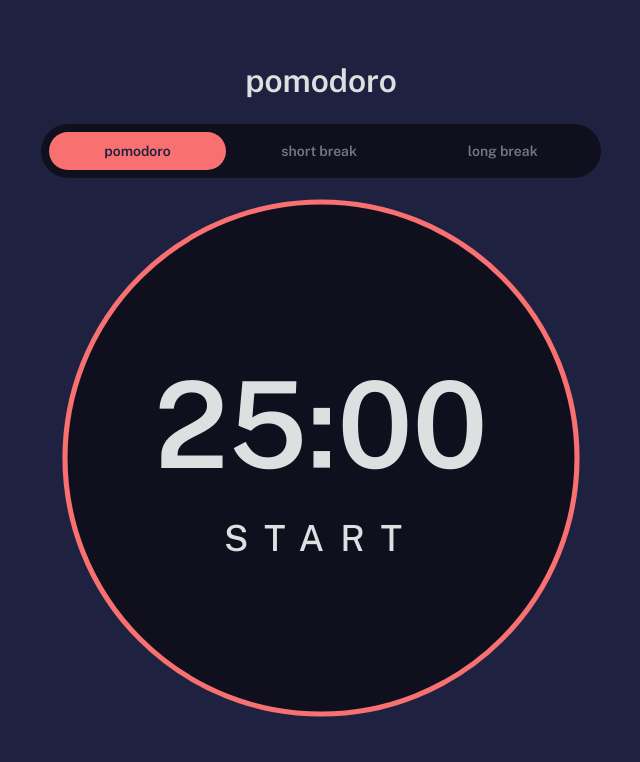
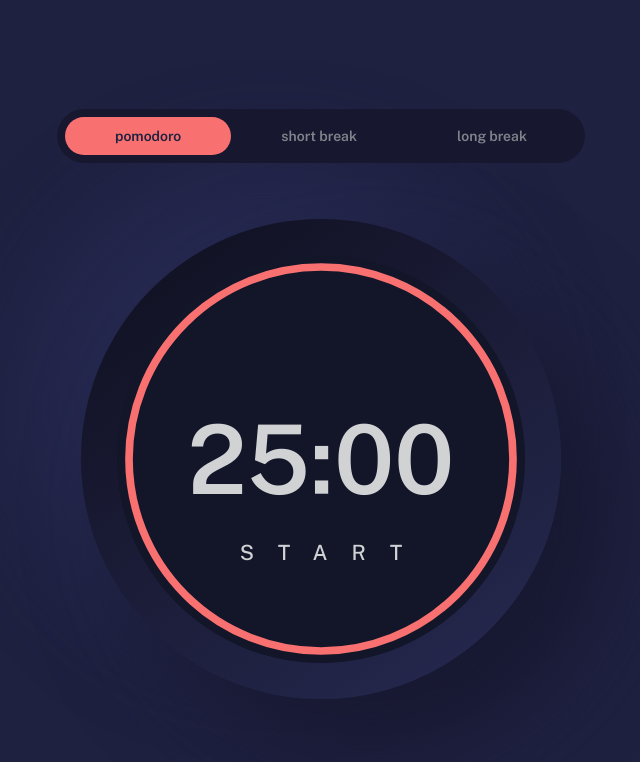
Before and after one commit to DaveBitter/pomodoro, a Next.js app: page / in a window 1280 px wide. Shown: the top 762 px of the page, without its empty margins (319-959 px from the left). Built offline with nearby package versions, Linux system fonts and the light colour scheme.

Commit message:
feat(timer): Add neumorphic design

```diff
--- a/pages/index.tsx
+++ b/pages/index.tsx
@@ -28,7 +28,6 @@ const Home = ({ }: IProps) => {
     const handleToggle = () => setActiveTabPlayState(activeTabPlayState === 'ACTIVE' ? 'PAUSED' : 'ACTIVE');
 
     return <>
-        <h1 className='h3'>pomodoro</h1>
         <TabAccordion>
             <TabAccordion.Tabs>
                 <TabAccordion.Tab handleClick={() => handleTabSelect('POMODORO')} isActive={activeTab === 'POMODORO'}>pomodoro</TabAccordion.Tab>
--- a/src/components/TabAccordion/_tab-accordion.scss
+++ b/src/components/TabAccordion/_tab-accordion.scss
@@ -11,6 +11,7 @@
     }
 
     &__tabs {
+        z-index: 1;
         display: flex;
         justify-content: stretch;
         padding: $spacing-xs;
--- a/src/components/Timer/Timer.tsx
+++ b/src/components/Timer/Timer.tsx
@@ -84,13 +84,15 @@ const Timer = ({ playState, duration, handleToggle, ...attributes }: IProps) =>
         setOffset(updatedOffset);
     }, [timeLeft])
 
-    return <div className='timer' {...attributes}>
+    return <div className='timer-wrapper'>
+        <div className='timer' {...attributes}>
             <span className='timer__counter'>{getFormattedTimeLeft(timeLeft)}</span>
             <svg className='timer__stroke' viewBox="0 0 100 100" xmlns="http://www.w3.org/2000/svg">
                 <circle ref={circleRef} cx="50" cy="50" r="50" style={{ strokeDasharray: `${circumference} ${circumference}`, strokeDashoffset: `${offset}` }} />
             </svg>
             <span className='timer__play-state'>{getLabelForPlaystate()}</span>
             <button className='timer__toggle' onClick={handleClick}>{getLabelForPlaystate()}</button>
+        </div>
     </div>;
 };
 
--- a/src/components/Timer/_timer.scss
+++ b/src/components/Timer/_timer.scss
@@ -1,23 +1,46 @@
+$timer-size: 20rem;
+$timer-scale-factor: 1.5;
+$timer-background-color: darken($color-base-dark, 2%);
+
 .timer {
     position: relative;
     display: flex;
     flex-direction: column;
     justify-content: center;
     align-items: center;
-    width: 80vw;
-    height: 80vw;
-    gap: $spacing-med;
-    border-radius: 100%;
-    background-color: $color-base-dark;
+    width: $timer-size;
+    height: $timer-size;
+    margin-top: 2rem;
+    border-radius: 50%;
+    background: linear-gradient(145deg, $color-base-darker, $color-base-light);
+    box-shadow: 2rem 2rem 4rem $color-base-dark, -2rem -2rem 4rem $color-base-light;
+    transition: transform $transition-timing-fast $transition-easing-cubic;
+
+    &::before {
+        content: '';
+        position: absolute;
+        top: $spacing-med;
+        right: $spacing-med;
+        bottom: $spacing-med;
+        left: $spacing-med;
+        border-radius: 50%;
+        background-color: $timer-background-color;
+    }
 
     @include mq($mq-tab--sml) {
-        width: 40vw;
-        height: 40vw;
+        transform: scale($timer-scale-factor);
+        transform-origin: top left;
     }
 
-    @include mq($mq-desk--lrg) {
-        width: 30vw;
-        height: 30vw;
+    &-wrapper {
+        display: block;
+        width: $timer-size;
+        height: $timer-size;
+
+        @include mq($mq-tab--sml) {
+            width: calc(#{$timer-size} * #{$timer-scale-factor});
+            height: calc(#{$timer-size} * #{$timer-scale-factor});
+        }
     }
 
     &__stroke,
@@ -35,34 +58,32 @@
         overflow: visible !important;
         fill: none;
         stroke: $color-primary;
-        transform: rotate(-90deg);
+        stroke-width: $spacing-xxxs;
+        stroke-linecap: round;
+        transform: rotate(-90deg) scale(0.8);
+    }
+
+    &__toggle,
+    &__counter,
+    &__play-state {
+        z-index: 1;
     }
 
     &__counter {
-        @include text-xl;
+        @include text-xxxl;
         font-weight: $font-weight-bold;
-
-        @include mq($mq-mob) {
-            @include text-xxxl;
-        }
-
-        @include mq($mq-desk--sml) {
-            @include text-jumbo;
-        }
     }
 
     &__play-state {
-        @include text-m;
+        @include text-xs;
         text-transform: uppercase;
+        margin-left: 0.5rem;
         letter-spacing: 1rem;
-
-        @include mq($mq-mob) {
-            @include text-l;
-        }
-
-        @include mq($mq-desk--sml) {
-            @include text-xl;
-        }
+        position: absolute;
+        top: 50%;
+        left: 50%;
+        padding-top: $spacing-sml;
+        transform: translate(-50%, 100%);
     }
 
     &__toggle {
--- a/src/styles/common/_colors.scss
+++ b/src/styles/common/_colors.scss
@@ -3,17 +3,17 @@ $color-black: #222;
 $color-primary: #f87170;
 
 $color-base: #1f2141;
-$color-base-light: lighten($color-base, 10%);
-$color-base-lighter: lighten($color-base, 20%);
-$color-base-lightest: lighten($color-base, 30%);
-$color-base-dark: darken($color-base, 10%);
-$color-base-darker: darken($color-base, 20%);
-$color-base-darkest: darken($color-base, 40%);
+$color-base-light: lighten($color-base, 5%);
+$color-base-lighter: lighten($color-base, 10%);
+$color-base-lightest: lighten($color-base, 15%);
+$color-base-dark: darken($color-base, 5%);
+$color-base-darker: darken($color-base, 10%);
+$color-base-darkest: darken($color-base, 15%);
 
 $color-gray: #8d9297;
-$color-gray-light: lighten($color-gray, 10%);
-$color-gray-lighter: lighten($color-gray, 20%);
-$color-gray-lightest: lighten($color-gray, 30%);
-$color-gray-dark: darken($color-gray, 10%);
-$color-gray-darker: darken($color-gray, 20%);
-$color-gray-darkest: darken($color-gray, 40%);
+$color-gray-light: lighten($color-gray, 5%);
+$color-gray-lighter: lighten($color-gray, 10%);
+$color-gray-lightest: lighten($color-gray, 25%);
+$color-gray-dark: darken($color-gray, 5%);
+$color-gray-darker: darken($color-gray, 10%);
+$color-gray-darkest: darken($color-gray, 15%);
```
Also changed, not shown: src/static/js/utils/Interfaces/Interfaces.ts (deleted). Lines whose indentation alone changed are shown as unchanged.
